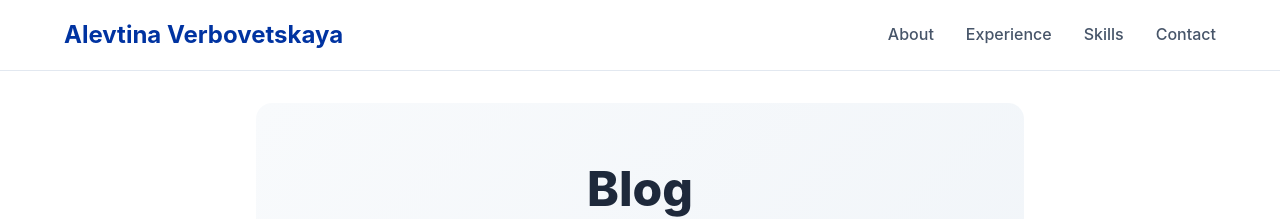
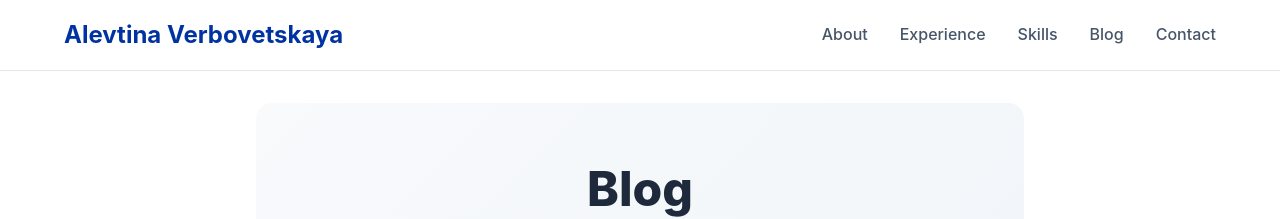
Before and after one commit to alevtina/alevtina.github.io, a Jekyll site: the page built from blog.md, in a window 1280 px wide. Shown: the top 219 px of the page. Built offline with Jekyll 4.4.1, drawn with Linux system fonts in a browser that asks for light colours; some web fonts are replaced.

Commit message:
Update _config.yml

```diff
--- a/_config.yml
+++ b/_config.yml
@@ -75,6 +75,8 @@ navigation:
     url: "#experience"
   - title: "Skills"
     url: "#skills"
+  - title: "Blog"
+    url: "/blog"
   - title: "Contact"
     url: "#contact"
 
```
